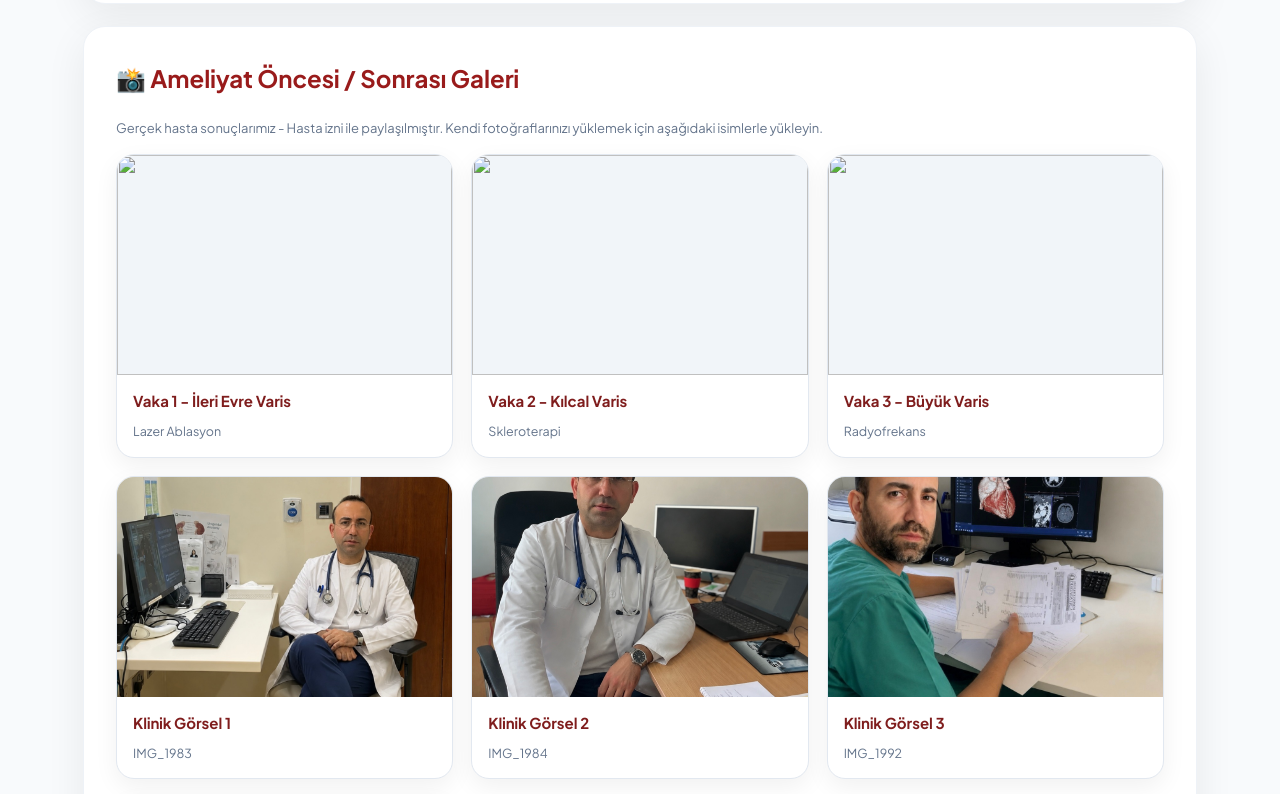
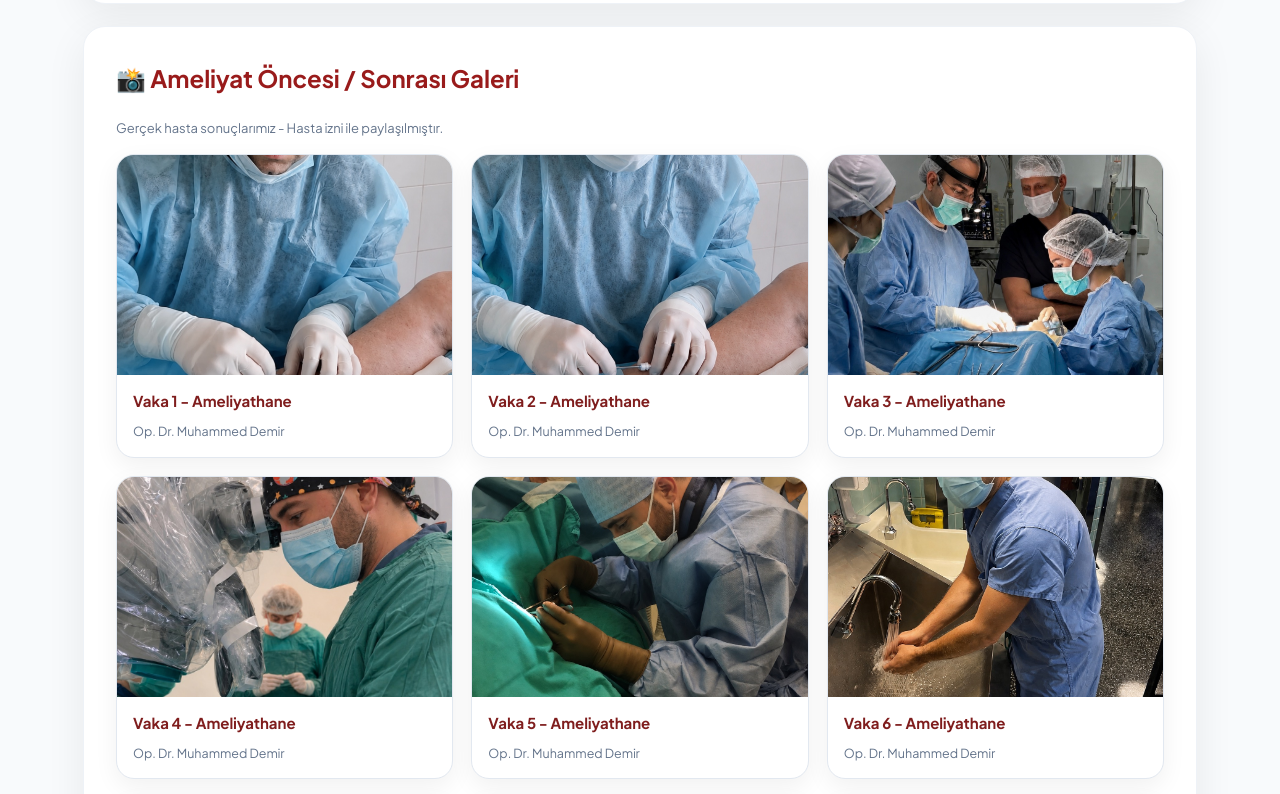
Before and after one commit to muhammedmazhar1988-afk/op-dr-muhammed-demir, a plain HTML site: page index.html in a window 1280 px wide. Shown: the part 1404-2198 px from the top of the page. Drawn offline with Linux system fonts and the light colour scheme; grey boxes are pictures that could not be loaded.

Commit message:
Update index.html

```diff
--- a/index.html
+++ b/index.html
@@ -83,17 +83,19 @@ header p{margin-top:10px;font-size:19px;opacity:.92}
 
 <div class="card">
 <h2>📸 Ameliyat Öncesi / Sonrası Galeri</h2>
-<p style="color:#64748b;font-size:13px;margin-bottom:16px">Gerçek hasta sonuçlarımız - Hasta izni ile paylaşılmıştır. Kendi fotoğraflarınızı yüklemek için aşağıdaki isimlerle yükleyin.</p>
+<p style="color:#64748b;font-size:13px;margin-bottom:16px">Gerçek hasta sonuçlarımız - Hasta izni ile paylaşılmıştır.</p>
 <div class="gallery-grid">
-<div class="gal"><img src="varis1.jpg"><div class="gal-body"><b>Vaka 1 - İleri Evre Varis</b><span>Lazer Ablasyon</span></div></div>
-<div class="gal"><img src="varis2.jpg"><div class="gal-body"><b>Vaka 2 - Kılcal Varis</b><span>Skleroterapi</span></div></div>
-<div class="gal"><img src="varis3.jpg"><div class="gal-body"><b>Vaka 3 - Büyük Varis</b><span>Radyofrekans</span></div></div>
+<div class="gal"><img src="ameliyat1.jpeg"><div class="gal-body"><b>Vaka 1 - Ameliyathane</b><span>Op. Dr. Muhammed Demir</span></div></div>
+<div class="gal"><img src="ameliyat2.jpeg"><div class="gal-body"><b>Vaka 2 - Ameliyathane</b><span>Op. Dr. Muhammed Demir</span></div></div>
+<div class="gal"><img src="ameliyat3.jpeg"><div class="gal-body"><b>Vaka 3 - Ameliyathane</b><span>Op. Dr. Muhammed Demir</span></div></div>
+<div class="gal"><img src="ameliyat4.jpeg"><div class="gal-body"><b>Vaka 4 - Ameliyathane</b><span>Op. Dr. Muhammed Demir</span></div></div>
+<div class="gal"><img src="ameliyat5.jpeg"><div class="gal-body"><b>Vaka 5 - Ameliyathane</b><span>Op. Dr. Muhammed Demir</span></div></div>
+<div class="gal"><img src="ameliyat6.jpeg"><div class="gal-body"><b>Vaka 6 - Ameliyathane</b><span>Op. Dr. Muhammed Demir</span></div></div>
 <div class="gal"><img src="IMG_1983.jpeg"><div class="gal-body"><b>Klinik Görsel 1</b><span>IMG_1983</span></div></div>
 <div class="gal"><img src="IMG_1984.jpeg"><div class="gal-body"><b>Klinik Görsel 2</b><span>IMG_1984</span></div></div>
 <div class="gal"><img src="IMG_1992.jpeg"><div class="gal-body"><b>Klinik Görsel 3</b><span>IMG_1992</span></div></div>
 <div class="gal"><img src="IMG_1994.png"><div class="gal-body"><b>Klinik Görsel 4</b><span>IMG_1994</span></div></div>
 </div>
-<p style="text-align:center;margin-top:16px;color:#dc2626;font-size:12px;font-weight:700">⚠️ varis1.jpg, varis2.jpg, varis3.jpg isimleriyle kendi fotoğraflarınızı GitHub'a yükleyin, otomatik burada görünecek!</p>
 </div>
 
 <div class="card">
```
